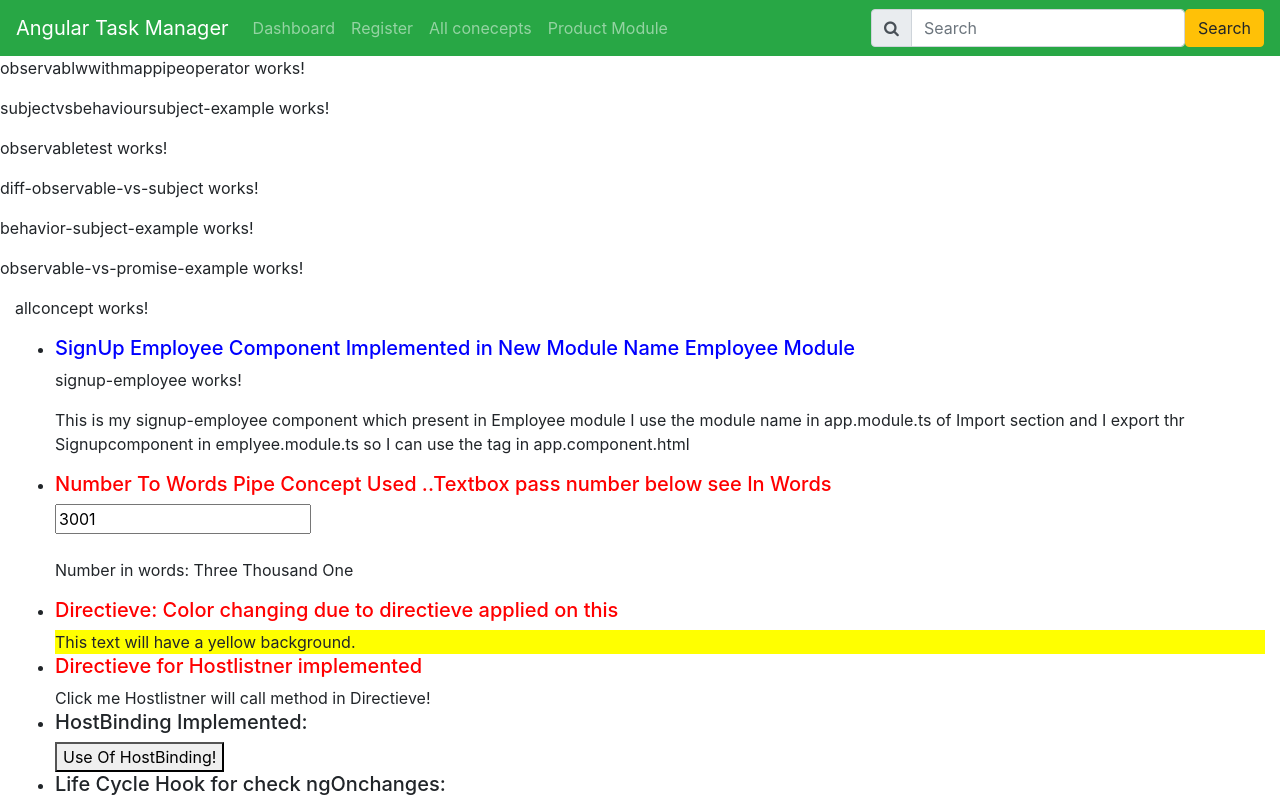
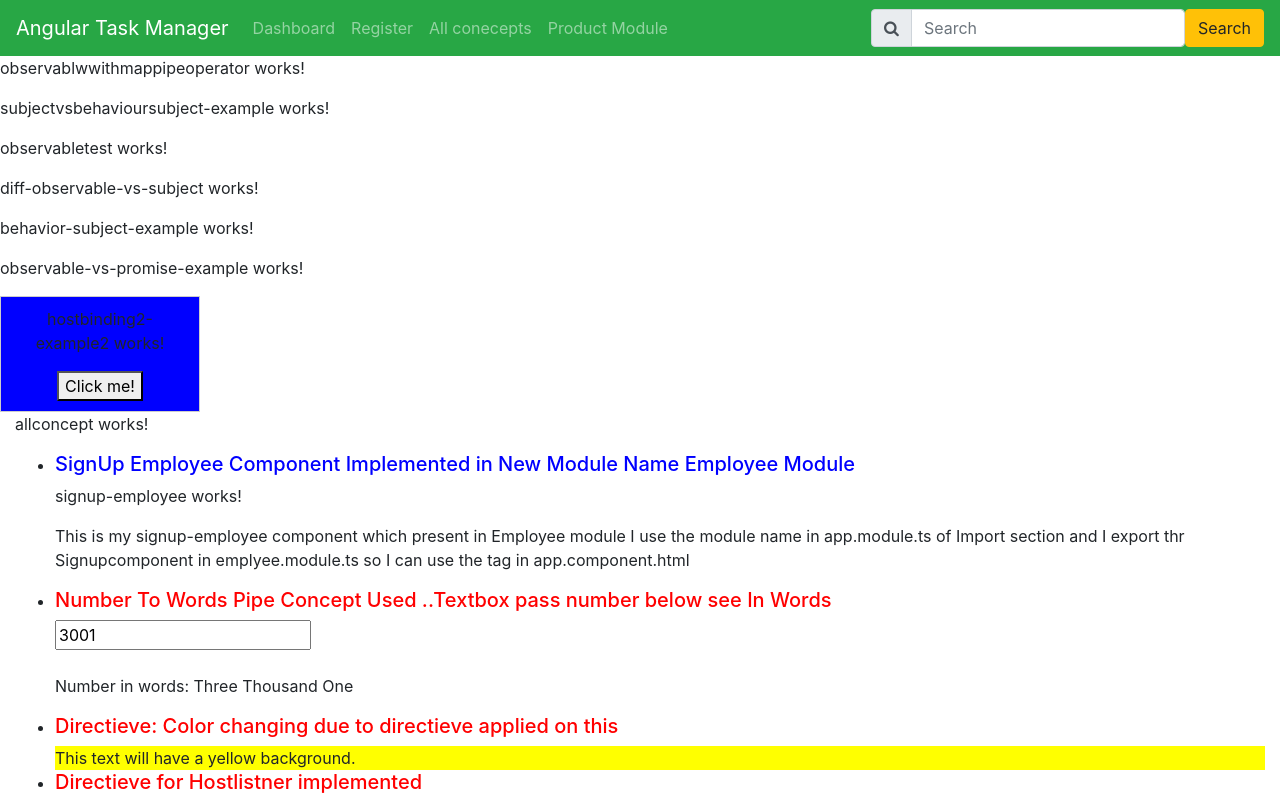
Before and after one commit to kamallochanpradhan/deployMyAngularFrontend, an Angular app: page /allconcept in a window 1280 px wide. Shown: the top 800 px of the page. Built offline with nearby package versions, Linux system fonts and the light colour scheme.

Commit message:
HostBinding Another Example-1

```diff
--- a/src/app/app.component.html
+++ b/src/app/app.component.html
@@ -51,6 +51,7 @@
 <app-behavior-subject-example></app-behavior-subject-example>
 
 <app-observable-vs-promise-example></app-observable-vs-promise-example>
+<app-hostbinding2-example2></app-hostbinding2-example2>
 <div class="container-fluid">
 <router-outlet></router-outlet>
 </div>
--- a/src/app/app.module.ts
+++ b/src/app/app.module.ts
@@ -23,6 +23,7 @@ import { DiffObservableVsSubjectComponent } from './diff-observable-vs-subject/d
 import { BehaviorSubjectExampleComponent } from './behavior-subject-example/behavior-subject-example.component';
 import { SubjectvsbehavioursubjectExampleComponent } from './subjectvsbehavioursubject-example/subjectvsbehavioursubject-example.component';
 import { ObservableVsPromiseExampleComponent } from './observable-vs-promise-example/observable-vs-promise-example.component';
+import { Hostbinding2Example2Component } from './hostbinding2-example2/hostbinding2-example2.component';
 
 @NgModule({
   declarations: [
@@ -38,7 +39,8 @@ import { ObservableVsPromiseExampleComponent } from './observable-vs-promise-exa
     DiffObservableVsSubjectComponent,
     BehaviorSubjectExampleComponent,
     SubjectvsbehavioursubjectExampleComponent,
-    ObservableVsPromiseExampleComponent
+    ObservableVsPromiseExampleComponent,
+    Hostbinding2Example2Component
   ],
   imports: [
     BrowserModule,
--- /dev/null
+++ b/src/app/hostbinding2-example2/hostbinding2-example2.component.css
@@ -0,0 +1,8 @@
+:host {
+    display: block;
+    width: 200px;
+    padding: 10px;
+    background-color: red;
+    border: 1px solid #ccc;
+    text-align: center;
+  }
--- /dev/null
+++ b/src/app/hostbinding2-example2/hostbinding2-example2.component.html
@@ -0,0 +1,2 @@
+<p>hostbinding2-example2 works!</p>
+<button>Click me!</button>
--- /dev/null
+++ b/src/app/hostbinding2-example2/hostbinding2-example2.component.ts
@@ -0,0 +1,12 @@
+import { Component, HostBinding } from '@angular/core';
+
+@Component({
+  selector: 'app-hostbinding2-example2',
+  templateUrl: './hostbinding2-example2.component.html',
+  styleUrls: ['./hostbinding2-example2.component.css']
+})
+export class Hostbinding2Example2Component {
+
+  @HostBinding('style.backgroundColor')
+  backgroundColor = 'blue';
+}
```
